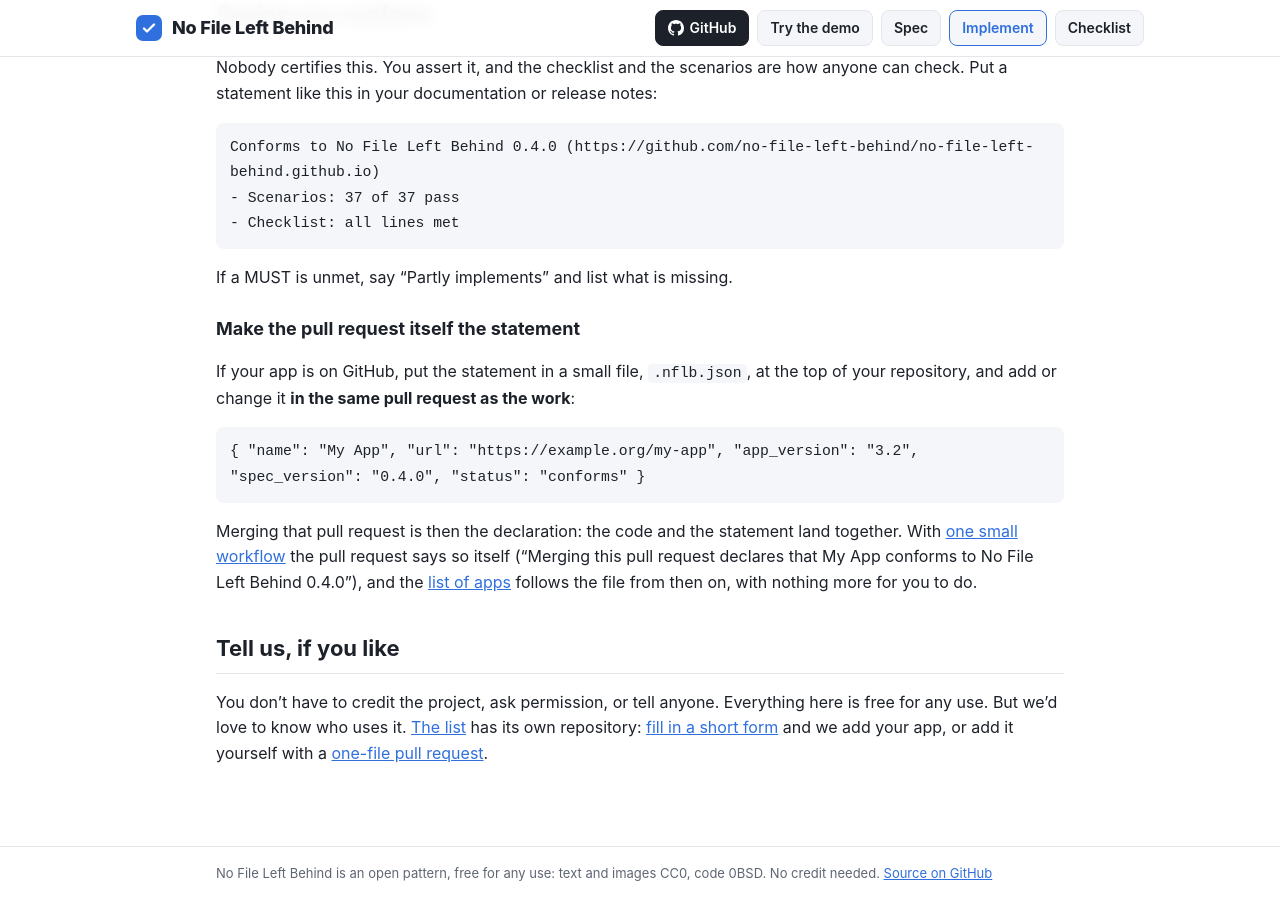
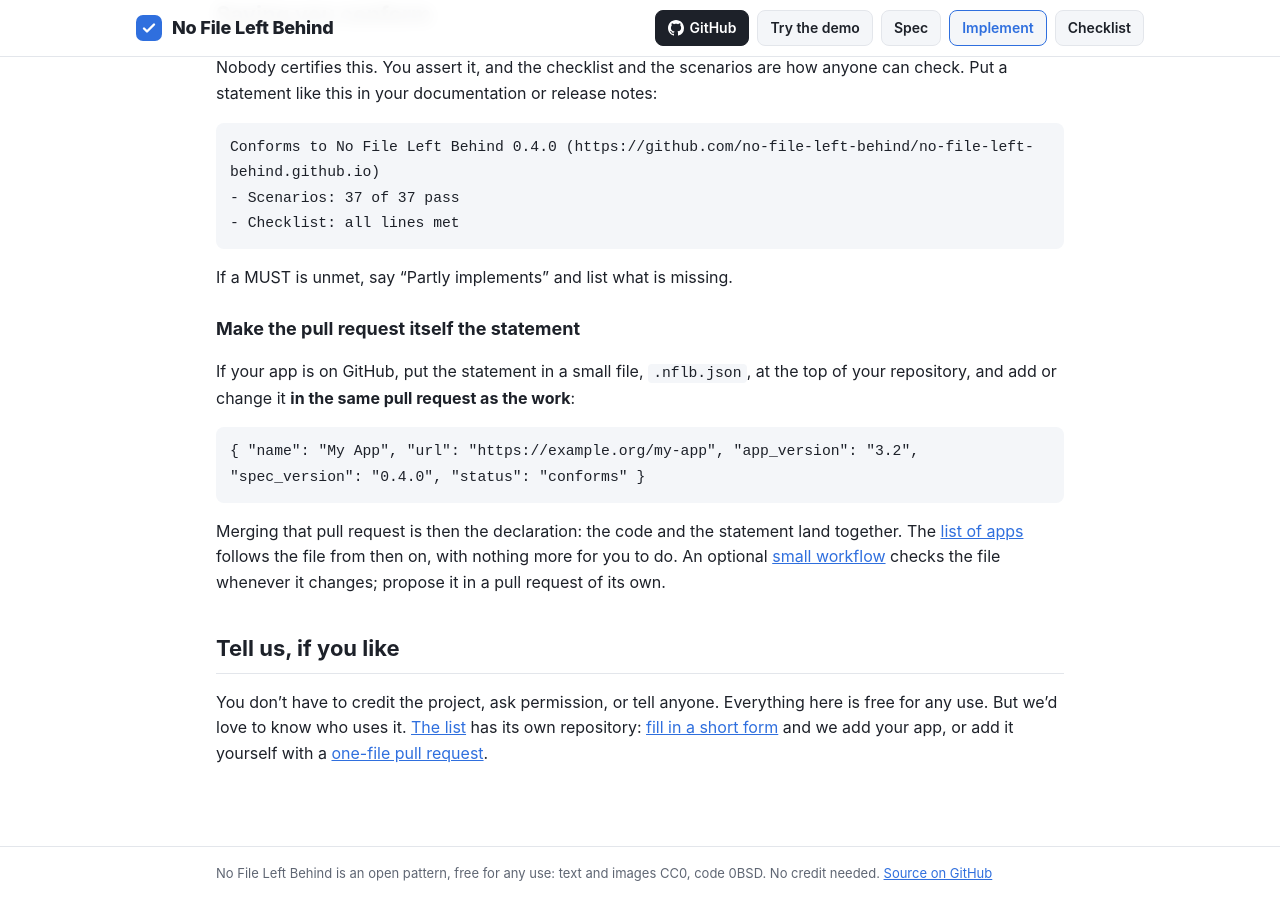
Before and after one commit to no-file-left-behind/no-file-left-behind.github.io, a Jekyll site: the page built from IMPLEMENT.md, in a window 1280 px wide and 900 px high, scrolled down 900 px. Built offline with Jekyll 4.4.1, drawn with Linux system fonts in a browser that asks for light colours; our own code applies the rules of GitHub Pages for plain Markdown files.

Commit message:
Implement page and skill: the optional workflow goes in its own pull request, not with the work

````diff
--- a/IMPLEMENT.md
+++ b/IMPLEMENT.md
@@ -58,9 +58,9 @@ repository, and add or change it **in the same pull request as the work**:
 ```
 
 Merging that pull request is then the declaration: the code and the statement land together.
-With [one small workflow](https://github.com/no-file-left-behind/adopters#2-declare-it-in-your-own-repository) the pull request says so
-itself ("Merging this pull request declares that My App conforms to No File Left Behind 0.4.0"),
-and the [list of apps](https://github.com/no-file-left-behind/adopters#readme) follows the file from then on, with nothing more for you to do.
+The [list of apps](https://github.com/no-file-left-behind/adopters#readme) follows the file from then on, with nothing more for you to do.
+An optional [small workflow](https://github.com/no-file-left-behind/adopters#2-declare-it-in-your-own-repository)
+checks the file whenever it changes; propose it in a pull request of its own.
 
 ## Tell us, if you like
 
````
Also changed, not shown: skills/no-file-left-behind/SKILL.md (+3 -2 lines).
